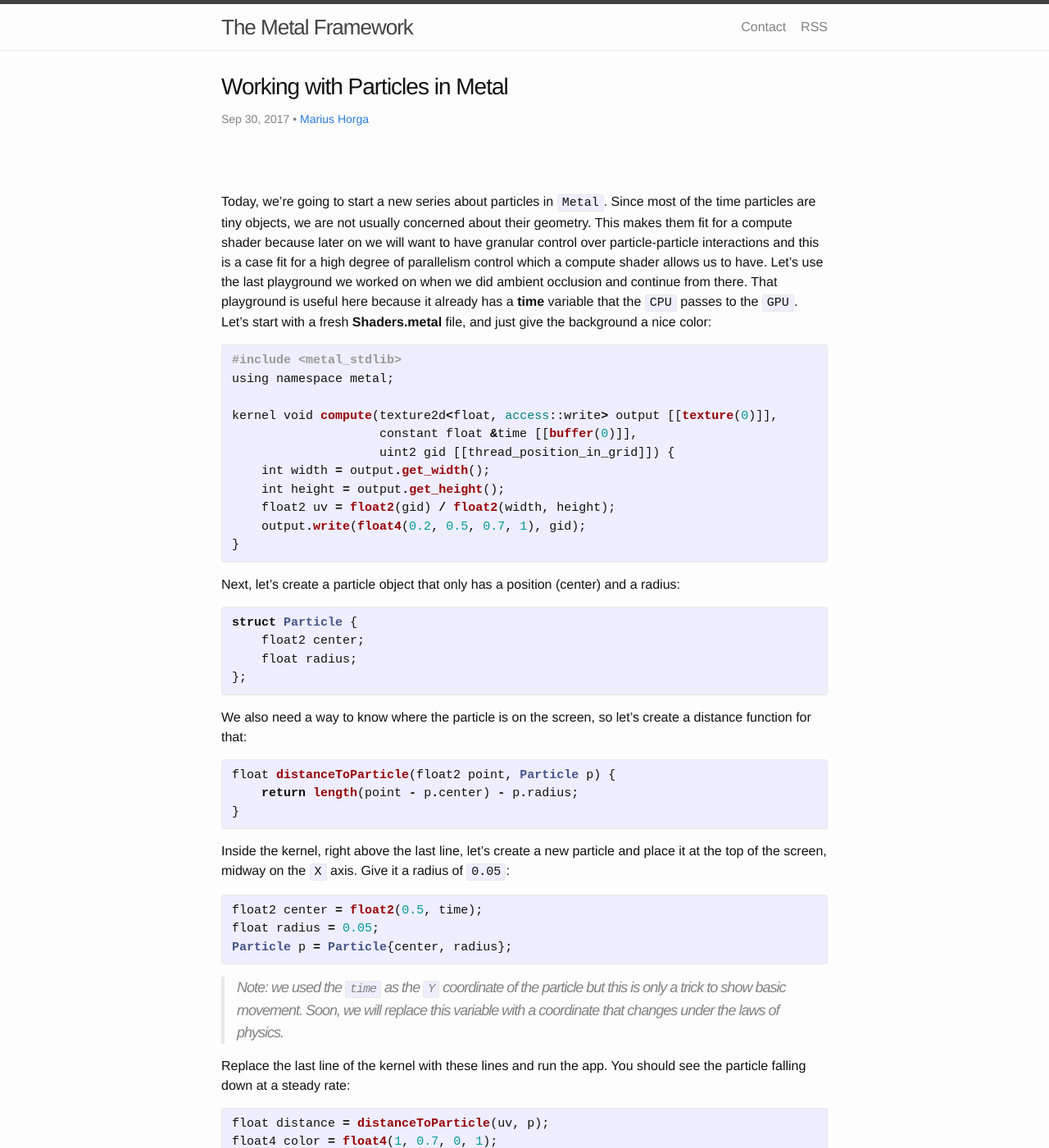
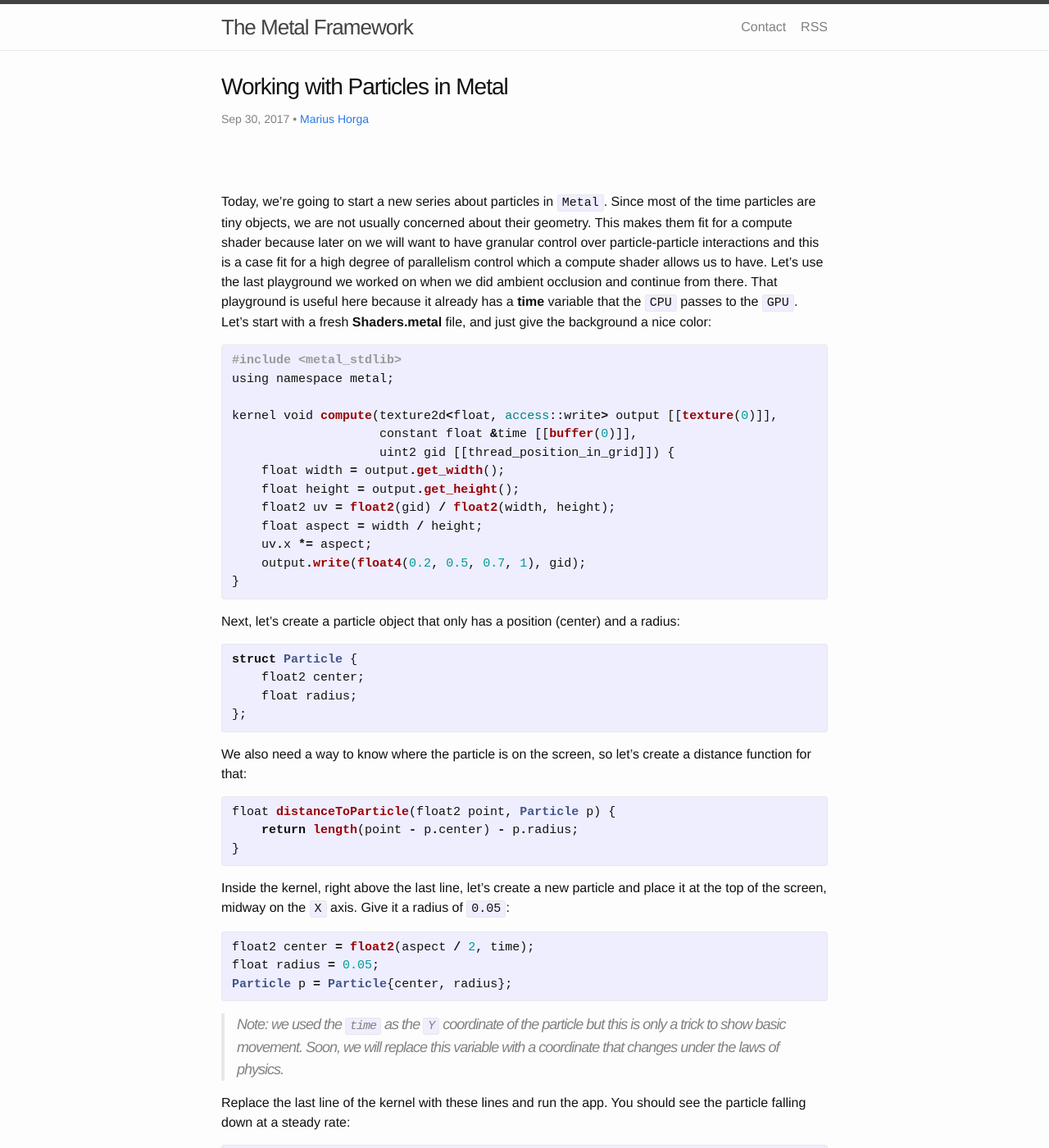
Before and after one commit to AlirioLau/metalkit.github.io, a Jekyll site: the page built from _posts/2017-09-30-working-with-particles-in-metal.markdown, in a window 1280 px wide and 1400 px high. Shown: the whole window at 82% size. Built offline with Jekyll 4.4.1, drawn with Linux system fonts in a browser that asks for light colours; comment, search, counter and statistics services are not loaded.

Commit message:
initial commit

```diff
--- a/_posts/2017-09-30-working-with-particles-in-metal.markdown
+++ b/_posts/2017-09-30-working-with-particles-in-metal.markdown
@@ -13,9 +13,11 @@ using namespace metal;
 kernel void compute(texture2d<float, access::write> output [[texture(0)]],
                     constant float &time [[buffer(0)]],
                     uint2 gid [[thread_position_in_grid]]) {
-    int width = output.get_width();
-    int height = output.get_height();
+    float width = output.get_width();
+    float height = output.get_height();
     float2 uv = float2(gid) / float2(width, height);
+    float aspect = width / height;
+    uv.x *= aspect;
     output.write(float4(0.2, 0.5, 0.7, 1), gid);
 }
 {% endhighlight %}
@@ -37,7 +39,7 @@ We also need a way to know where the particle is on the screen, so let's create
 
 Inside the kernel, right above the last line, let's create a new particle and place it at the top of the screen, midway on the `X` axis. Give it a radius of `0.05`:
 
-{% highlight swift %}float2 center = float2(0.5, time);
+{% highlight swift %}float2 center = float2(aspect / 2, time);
 float radius = 0.05;
 Particle p = Particle{center, radius};
 {% endhighlight %}
```
